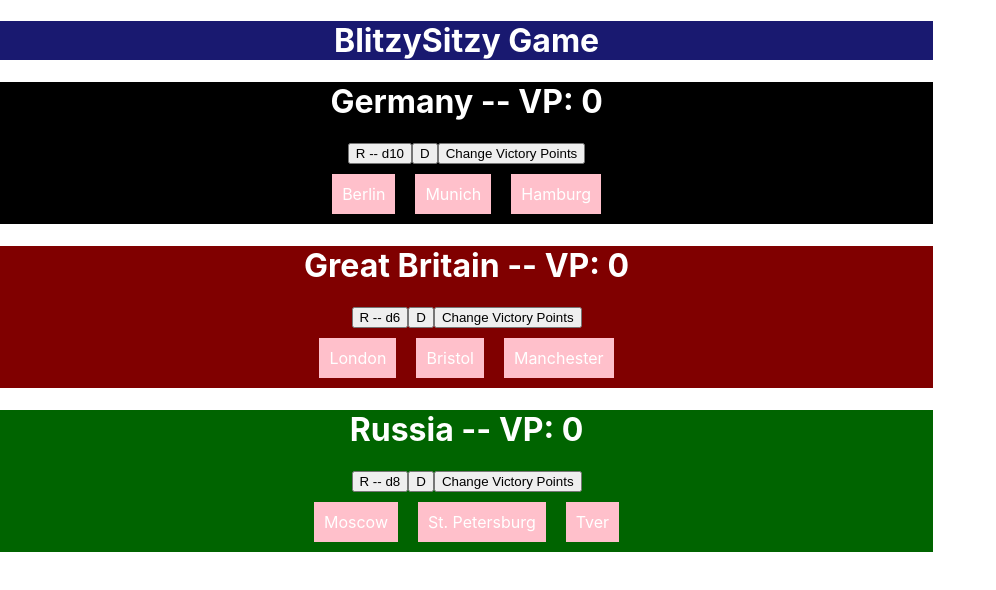
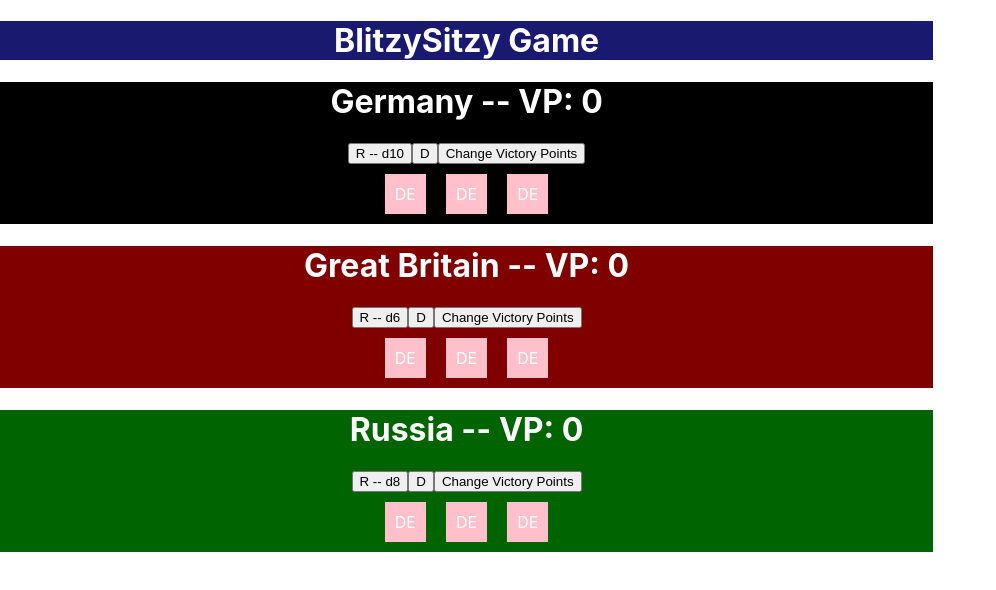
Before and after one commit to d-easton/blitzy-sitzy, a React (Create React App) app: page / in a window 1280 px wide. Shown: the top 590 px of the page, without its empty margins (0-996 px from the left). Built offline with nearby package versions, Linux system fonts and the light colour scheme.

Commit message:
object space prototype for Germany only

```diff
--- a/src/assets/spaces/space-text-library.js
+++ b/src/assets/spaces/space-text-library.js
@@ -1,15 +1,52 @@
-import Space from "./space";
+import Space from "../../components/nation/components/space";
 
-// todo: fix this
-const spacesGermany = ["Berlin", "Munich", "Hamburg"];
-const spacesRussia = ["Moscow", "St. Petersburg", "Tver"];
-const spacesFrance = ["Paris", "Lyon", "Toulouse"];
-const spacesBritain = ["London", "Bristol", "Manchester"];
+/*
+    Library of space objects that constitute the track of each nation.
+
+    The text and effect of spaces at each id are grouped by nation in arrays. These
+    arrays are packaged into a dicitonary {nationID: space arry} which is then exported
+
+    The space component itself is defined in the components/.../space directory, this file contians
+    only the data model (note: could be replaced by an api call)
+*/
+
+
+// Germany spaces
+const DE1 = new Space(0, "Move forward one space", "Berlin", "DE");
+const DE2 = new Space(1, "Gain 2 victory points", "Hamburg", "DE");
+const DE3 = new Space(2, "Lose 1 victory point", "Munich", "DE");
+
+/*
+
+const DE1 = {id: 0, effect:"Move forward one space", text: "Berlin", nations: "DE"};
+const DE2 = {id: 1, effect:"Gain 2 victory points", text: "Hamburg", nations: "DE"};
+const DE3 = {id: 2, effect:"Lose 1 victory point", text: "Munich", nations: "DE"};
+
+
+// Great Britain spaces
+const GB1 = {id: 3, effect:"Move forward one space", text: "London", nations: "GB"};
+const GB2 = {id: 4, effect:"Gain 2 victory points", text: "Bristol", nations: "GB"};
+const GB3 = {id: 5, effect:"Lose 1 victory point", text: "York", nations: "GB"};
+
+// Russia spaces
+const RUS1 = {id: 6, effect:"Move forward one space", text: "Moscow", nations: "RUS"};
+const RUS2 = {id: 7, effect:"Gain 2 victory points", text: "St. Petersburg", nations: "RUS"};
+const RUS3 = {id: 8, effect:"Lose 1 victory point", text: "Tver", nations: "RUS"};
+
+// France spaces
+const FR1 = {id: 9, effect:"Move forward one space", text: "Paris", nations: "FR"};
+const FR2 = {id: 10, effect:"Gain 2 victory points", text: "Lyon", nations: "FR"};
+const FR3 = {id: 11, effect:"Lose 1 victory point", text: "Dijon", nations: "FR"};
+*/
+const spacesGermany = [DE1, DE2, DE3];
+//const spacesRussia = [RUS1, RUS2, RUS3];
+//const spacesFrance = [FR1, FR2, FR3];
+//const spacesBritain = [GB1, GB2, GB3];
 
 let Spaces = {
     "DE":spacesGermany,
-    "GB":spacesBritain,
-    "RUS":spacesRussia,
-    "FR":spacesFrance
+    // "GB":spacesBritain,
+    //"RUS":spacesRussia,
+  //  "FR":spacesFrance
 }
 export default Spaces;
--- a/src/assets/spaces/space.js
+++ /dev/null
@@ -1,23 +0,0 @@
-
-class Space {
-    constructor(id, text, nation) {
-        this.id = id;
-        this.text = text;
-        this.nation = nation;
-    }
-
-    // accessors
-    get id() {
-        return this.id;
-    }
-
-    get text() {
-        return this.text;
-    }
-
-    get nation(){
-        return this.nation;
-    }
-};
-
-export default Space;
--- /dev/null
+++ b/src/components/nation/components/space/index.js
@@ -0,0 +1 @@
+export {default} from './space.js'
--- /dev/null
+++ b/src/components/nation/components/space/space.js
@@ -0,0 +1,37 @@
+import React, {Component} from 'react';
+//import './space.css';
+
+class Space extends Component {
+    constructor(props, id, effect, text, nation) {
+        super(props);
+        this.id = id;
+        this.effect = effect;
+        this.text = text;
+        this.nation = nation;
+    }
+
+    /*
+    // accessors
+    get id() {
+        return this.id;
+    }
+
+    get effect() {
+        return this.effect;
+    }
+
+    get text() {
+        return this.text;
+    }
+
+    get nation(){
+        return this.nation;
+    }
+    */
+    render() {
+      return(<p> {this.text} </p>);
+   }
+
+};
+
+export default Space;
--- a/src/components/nation/components/track/track.js
+++ b/src/components/nation/components/track/track.js
@@ -1,5 +1,7 @@
 import React from 'react';
 import './track.css';
+
+import Space from "../space";
 
 const Track = props => {
     /*
--- a/src/components/nation/nation.js
+++ b/src/components/nation/nation.js
@@ -39,7 +39,7 @@ class Nation extends Component {
             this.dieSize = 0;
         }
 
-        this.spaces = Spaces[this.id];
+        this.spaces = Spaces["DE"]; // this.id
     }
 
     componenetDidMount(){
@@ -72,7 +72,7 @@ class Nation extends Component {
                 <RollButton class={this.id} dieSize={this.dieSize} onClick></RollButton>
                 <DrawButton class={this.id} onclick={this.handleClickRollButton}></DrawButton>
                 <button onClick={this.props.handleUpdateVP}>Change Victory Points</button>
-                <Track spaces={this.spaces}/>
+                <Track spaces={this.spaces.map(x => x.text)}/>
             </div>
         );
     };
```
